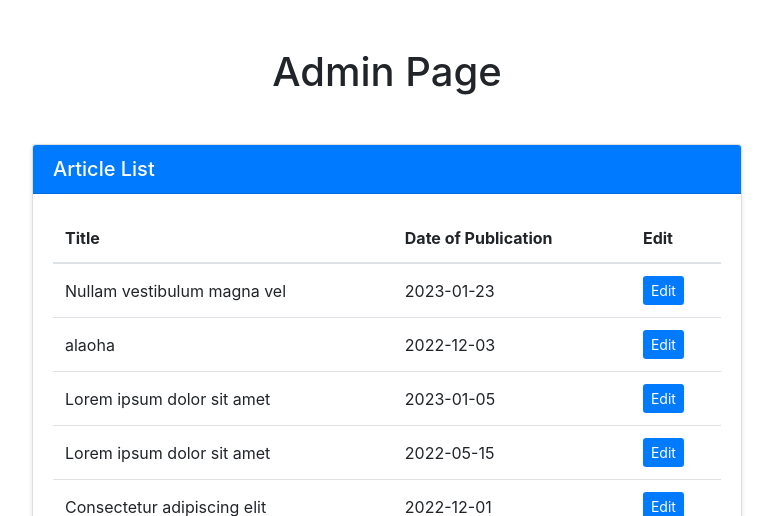
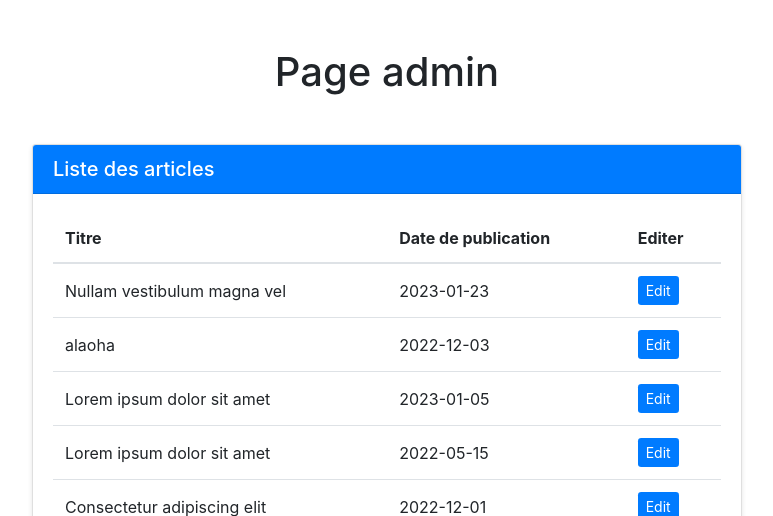
Before and after one commit to oussamaelfig/CMS_Flask, a Flask app: page /admin in a window 1280 px wide. Shown: the part 56-572 px from the top of the page, without its empty margins (253-1026 px from the left). Run offline with Flask 3, Linux system fonts and the light colour scheme; data comes from the database, SQL or seed files in the repository; some libraries are stand-ins or nearby versions.

Commit message:
add new features

```diff
--- a/app.py
+++ b/app.py
@@ -102,11 +102,11 @@ def admin_edit(identifier):
         paragraphe_len = len(paragraphe)
 
         if titre_len > 100:
-            error = 'Titre field cannot have more than 100 characters'
+            error = 'Le champs Titre ne doit pas depasser 100 caracteres'
             return render_template('admin_edit.html', article=article, error=error)
 
         if paragraphe_len > 500:
-            error = 'Paragraphe field cannot have more than 500 characters'
+            error = 'Le champs Paragraphe ne doit pas depasser 500 caracteres'
             return render_template('admin_edit.html', article=article, error=error)
 
         # Update the article in the database
@@ -144,19 +144,19 @@ def admin_new():
         error = None
 
         if len(titre) > 100:
-            error = 'Titre field cannot have more than 100 characters'
+            error = 'Le champs Titre ne doit pas depasser 100 caracteres'
 
         if len(identifiant) > 50:
-            error = 'Identifiant field cannot have more than 50 characters'
+            error = 'Le champs Identifiant ne doit pas depasser 50 caracteres'
 
         if len(auteur) > 100:
-            error = 'Auteur field cannot have more than 100 characters'
+            error = 'Le champs Auteur ne doit pas depasser 100 caracteres'
 
         if len(paragraphe) > 500:
-            error = 'Paragraphe field cannot have more than 500 characters'
+            error = 'Le champs Paragraphe ne doit pas depasser 500 caracteres'
 
         if not titre or not identifiant or not auteur or not paragraphe or not date_publication:
-            error = 'All fields are required'
+            error = 'Tout les champs doivent être remplies'
 
         if error is not None:
             return render_template('admin_new.html', titre=titre, identifiant=identifiant, auteur=auteur,
@@ -165,7 +165,7 @@ def admin_new():
         try:
             datetime.datetime.strptime(date_publication, '%Y-%m-%d')
         except ValueError:
-            error = 'Invalid date format, please use YYYY-MM-DD'
+            error = 'Format de date est invalide, veuillez utiliser le format YYYY-MM-DD'
             return render_template('admin_new.html', titre=titre, identifiant=identifiant, auteur=auteur,
                                    paragraphe=paragraphe,
                                    date_publication=date_publication, error=error)
--- a/templates/404.html
+++ b/templates/404.html
@@ -3,5 +3,5 @@
 {% block title %}404{% endblock %}
 
 {% block content %}
-    <h1>Page not found</h1>
+    <h1>La page n'existe pas</h1>
 {% endblock %}
--- a/templates/admin.html
+++ b/templates/admin.html
@@ -2,20 +2,20 @@
 
 {% block content %}
     <div class="container mt-5">
-        <h1 class="text-center mb-5">Admin Page</h1>
+        <h1 class="text-center mb-5">Page admin</h1>
         <div class="row">
             <div class="col-lg-8 mx-auto">
                 <div class="card">
                     <div class="card-header bg-primary text-white">
-                        <h5 class="m-0">Article List</h5>
+                        <h5 class="m-0">Liste des articles</h5>
                     </div>
                     <div class="card-body">
                         <table class="table table-hover">
                             <thead>
                             <tr>
-                                <th>Title</th>
-                                <th>Date of Publication</th>
-                                <th>Edit</th>
+                                <th>Titre</th>
+                                <th>Date de publication</th>
+                                <th>Editer</th>
                             </tr>
                             </thead>
                             <tbody>
@@ -31,7 +31,7 @@
                         </table>
                     </div>
                     <div class="card-footer">
-                        <a href="{{ url_for('admin_new') }}" class="btn btn-primary float-end">Create a New Article</a>
+                        <a href="{{ url_for('admin_new') }}" class="btn btn-primary float-end">Creer un nouveau article</a>
                     </div>
                 </div>
             </div>
--- a/templates/admin_new.html
+++ b/templates/admin_new.html
@@ -1,7 +1,7 @@
 {% extends 'base.html' %}
 
 {% block content %}
-    <h2>New Article</h2>
+    <h2>Nouveau article</h2>
     {% if error %}
         <p class="alert alert-danger">{{ error }}</p>
     {% endif %}
--- a/templates/search.html
+++ b/templates/search.html
@@ -1,7 +1,7 @@
 {% extends "base.html" %}
 
 {% block content %}
-    <h1 class="mb-4">Search results for "{{ request.args.get('q') }}"</h1>
+    <h1 class="mb-4">resultat de recherche pour "{{ request.args.get('q') }}"</h1>
     <div class="list-group">
         {% for result in results %}
             <a href="{{ url_for('article', identifier=result[2]) }}" class="list-group-item list-group-item-action">
```
Also changed, not shown: templates/admin_edit.html (+5 -5 lines), templates/home.html (+4 -4 lines).
